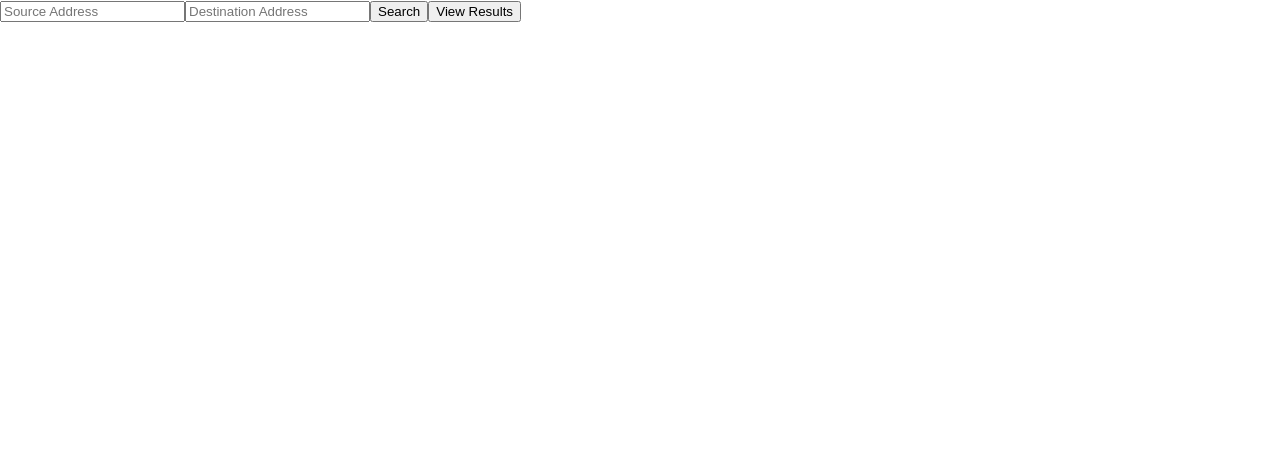
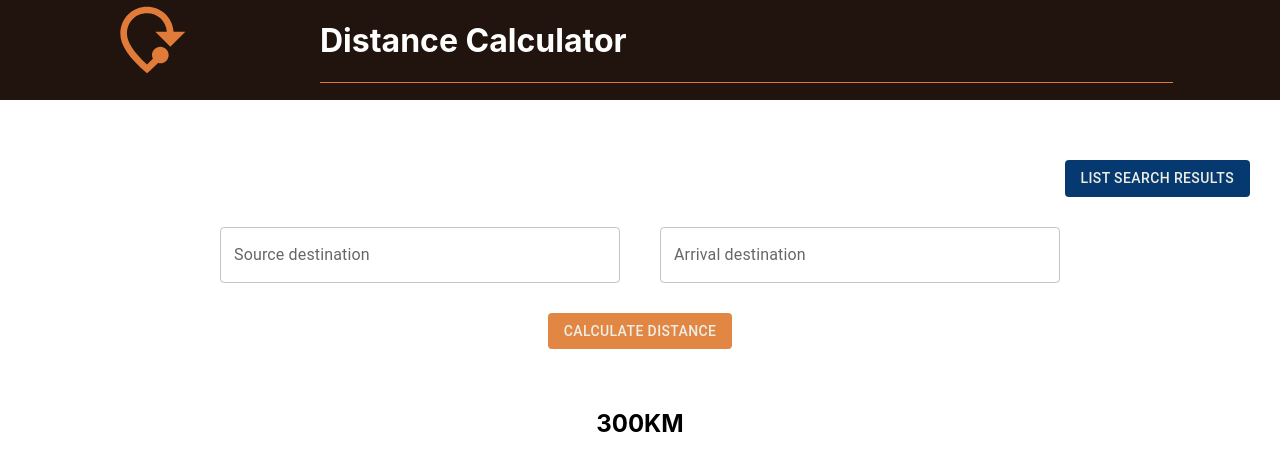
Before and after one commit to Mikhaelle/distance_calculator, a React (Create React App) app: page / in a window 1280 px wide. Shown: the top 470 px of the page. Built offline with nearby package versions, Linux system fonts and the light colour scheme.

Commit message:
feature: add mui, add container presenter pattern, and add style to distance calculator

```diff
--- a/src/Router.js
+++ b/src/Router.js
@@ -1,12 +1,12 @@
 import React from "react";
 import {createHashRouter} from "react-router-dom";
-import {DistanceCalculatorScene} from "./scenes/DistanceCalculatorScene/DistanceCalculatorScene";
+import {DistanceCalculatorContainer} from "./scenes/DistanceCalculatorScene/DistanceCalculatorContainer";
 import {CalculationsResultsScene} from "./scenes/CalculationsResultsScene/CalculationsResultsScene";
 
 export const Router = createHashRouter([
         {
             path: "/",
-            element: <DistanceCalculatorScene/>,
+            element: <DistanceCalculatorContainer/>,
 
         },
         {
--- /dev/null
+++ b/src/components/header/Header.js
@@ -0,0 +1,26 @@
+import React from "react";
+import CssBaseline from '@mui/material/CssBaseline';
+import Box from '@mui/material/Box';
+import Container from '@mui/material/Container';
+import ModeOfTravelIcon from '@mui/icons-material/ModeOfTravel';
+import Grid from '@mui/material/Grid';
+
+import Paper from '@mui/material/Paper';
+
+export const Header = () =>{
+    return(
+        <Box sx={{ bgcolor: '#21130d', height: '100px' , width: '100%'}}>
+            <Grid container direction="row" justifyContent="center">
+                <Grid item xs={2} alignItems="end">
+                    <ModeOfTravelIcon style={{ color: '#e07b39', fontSize: '500%'}}/>
+                </Grid>
+                <Grid item xs={8}>
+                    <Grid container spacing={0} direction="column">
+                        <h1 style={{ color: 'white'}}>Distance Calculator</h1>
+                        <Box sx={{ bgcolor: '#e07b39', height: '1px', width: '100%'}}/>
+                    </Grid>
+                </Grid>
+            </Grid>
+        </Box>
+    )
+}
--- a/src/scenes/DistanceCalculatorScene/DistanceCalculatorScene.js
+++ b/src/scenes/DistanceCalculatorScene/DistanceCalculatorContainer.js
@@ -1,7 +1,10 @@
 import React, { useState } from 'react';
 import { useNavigate } from 'react-router-dom';
 
-export const DistanceCalculatorScene = () => {
+import {Header} from '../../components/header/Header'
+import { DistanceCalculatorPresenter } from "./DistanceCalculatorPresenter";
+
+export const DistanceCalculatorContainer = () => {
     const navigate = useNavigate();
 
     const [sourceAddress, setSourceAddress] = useState('');
@@ -29,21 +32,17 @@ export const DistanceCalculatorScene = () => {
     }
 
     return (
-        <div>
-            <input
-                type="text"
-                value={sourceAddress}
-                onChange={(e) => setSourceAddress(e.target.value)}
-                placeholder="Source Address"
+        <>
+            <Header />
+            <DistanceCalculatorPresenter
+                sourceAddress={sourceAddress}
+                setSourceAddress={setSourceAddress}
+                destinationAddress={destinationAddress}
+                setDestinationAddress={setDestinationAddress}
+                handleSearch={handleSearch}
+                handleNavigate={handleNavigate}
             />
-            <input
-                type="text"
-                value={destinationAddress}
-                onChange={(e) => setDestinationAddress(e.target.value)}
-                placeholder="Destination Address"
-            />
-            <button onClick={handleSearch}>Search</button>
-            <button onClick={handleNavigate}>View Results</button>
-        </div>
+        </>
     );
+
 };
--- /dev/null
+++ b/src/scenes/DistanceCalculatorScene/DistanceCalculatorPresenter.js
@@ -0,0 +1,71 @@
+import React from "react";
+import TextField from '@mui/material/TextField';
+import Box from '@mui/material/Box';
+import Button from '@mui/material/Button';
+import Grid from '@mui/material/Grid';
+import Container from '@mui/material/Container';
+
+export const DistanceCalculatorPresenter = ({
+    sourceAddress,
+    setSourceAddress,
+    destinationAddress,
+    setDestinationAddress,
+    handleSearch,
+    handleNavigate
+}) => {
+    return (
+        <Grid sx={{width: '100%', paddingTop: '60px'}}>
+            <Grid container alignItems="end" justifyContent="end" sx={{paddingBottom:"30px", paddingRight:'30px'}}>
+                <Button variant="contained" disableElevation sx={{color:'#eeeee4', backgroundColor:'#063970'}}
+                        onClick={() => {
+                            handleNavigate();
+                        }}>
+                    List search results
+                </Button>
+            </Grid>
+            <Grid container direction="row" justifyContent="center" spacing={5}>
+                <Grid item >
+                    <Box sx={{width: 400, maxWidth: '100%'}}>
+                    <TextField
+                        id="outlined-textarea"
+                        label="Source destination"
+                        placeholder="source address"
+                        value={sourceAddress}
+                        onChange={(e) => setSourceAddress(e.target.value)}
+                        fullWidth
+                    />
+                    </Box>
+                </Grid>
+                <Grid item >
+                    <Box sx={{width: 400, maxWidth: '100%',}}>
+                    <TextField
+                        id="outlined-textarea"
+                        label="Arrival destination"
+                        placeholder="destination address"
+                        value={destinationAddress}
+                        onChange={(e) => setDestinationAddress(e.target.value)}
+                        fullWidth
+                    />
+                    </Box>
+                </Grid>
+            </Grid>
+            <Grid
+                container
+                alignItems="center"
+                justifyContent="center"
+                sx={{padding:"30px"}}
+            >
+                <Button variant="contained" disableElevation sx={{color:'#eeeee4', backgroundColor:'#e28743'}}>Calculate distance</Button>
+            </Grid>
+            <Grid
+                container
+                alignItems="center"
+                justifyContent="center"
+                sx={{padding:"10px"}}
+            >
+                <h2>300KM</h2>
+            </Grid>
+        </Grid>
+
+    );
+};
```
Also changed, not shown: package.json (+10 -0 lines), src/App.js (+7 -1 lines), 1 other file (tests, documents, lock files or other folders).
